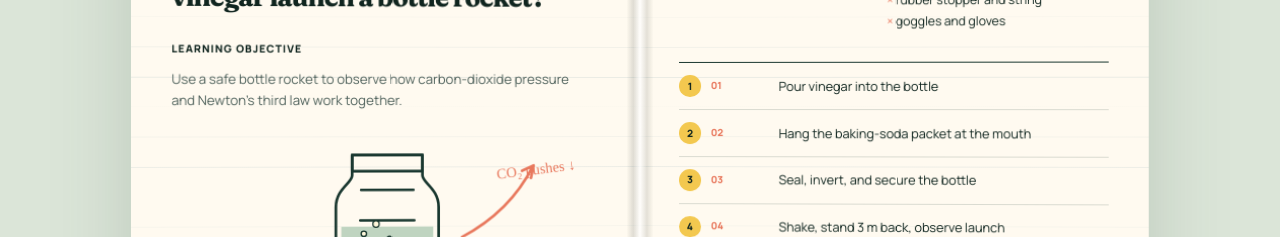
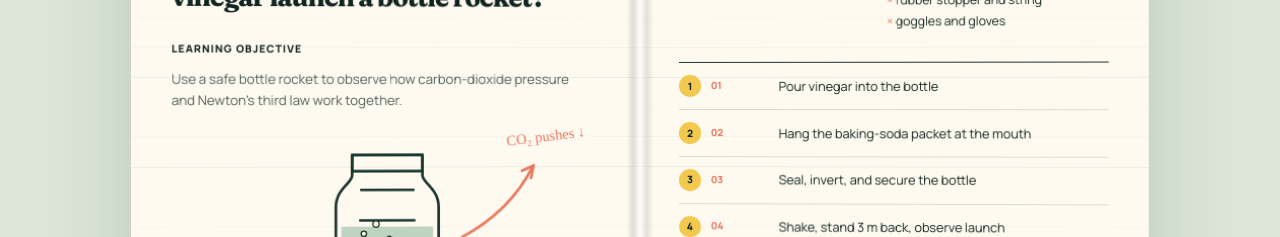
Before and after one commit to Han-chh/METC-website, a Next.js app: page /METC-website/ in a window 1280 px wide. Shown: the part 1660-1897 px from the top of the page. Built offline with nearby package versions, Linux system fonts and the light colour scheme.

Commit message:
fix: keep rocket sketch label clear of arrow

```diff
--- a/app/homepage.css
+++ b/app/homepage.css
@@ -433,7 +433,7 @@ button, a { -webkit-tap-highlight-color: transparent; }
 .rocket-sketch .sketch-liquid { fill: rgba(167,199,173,.72); stroke: none; }
 .rocket-sketch .sketch-pressure, .rocket-sketch .sketch-trajectory { stroke: var(--coral); }
 .rocket-sketch .sketch-bubble { fill: var(--chalk); stroke: var(--ink); stroke-width: 1.5; }
-.rocket-sketch > span { position: absolute; right: 6%; top: 20%; font-family: var(--accent); color: var(--coral); transform: rotate(-7deg); }
+.rocket-sketch > span { position: absolute; z-index: 1; right: 3%; top: 1%; padding: 0 4px; background: #fffaf0; color: var(--coral); font-family: var(--accent); line-height: 1.2; transform: rotate(-7deg); }
 .manual-rule { height: 1px; margin-bottom: 34px; background: var(--ink); }
 .materials-list { display: grid; grid-template-columns: 1fr 1.2fr; gap: 28px; }
 .materials-list ul { margin: 0; padding: 0; list-style: none; font-size: .85rem; }
```
